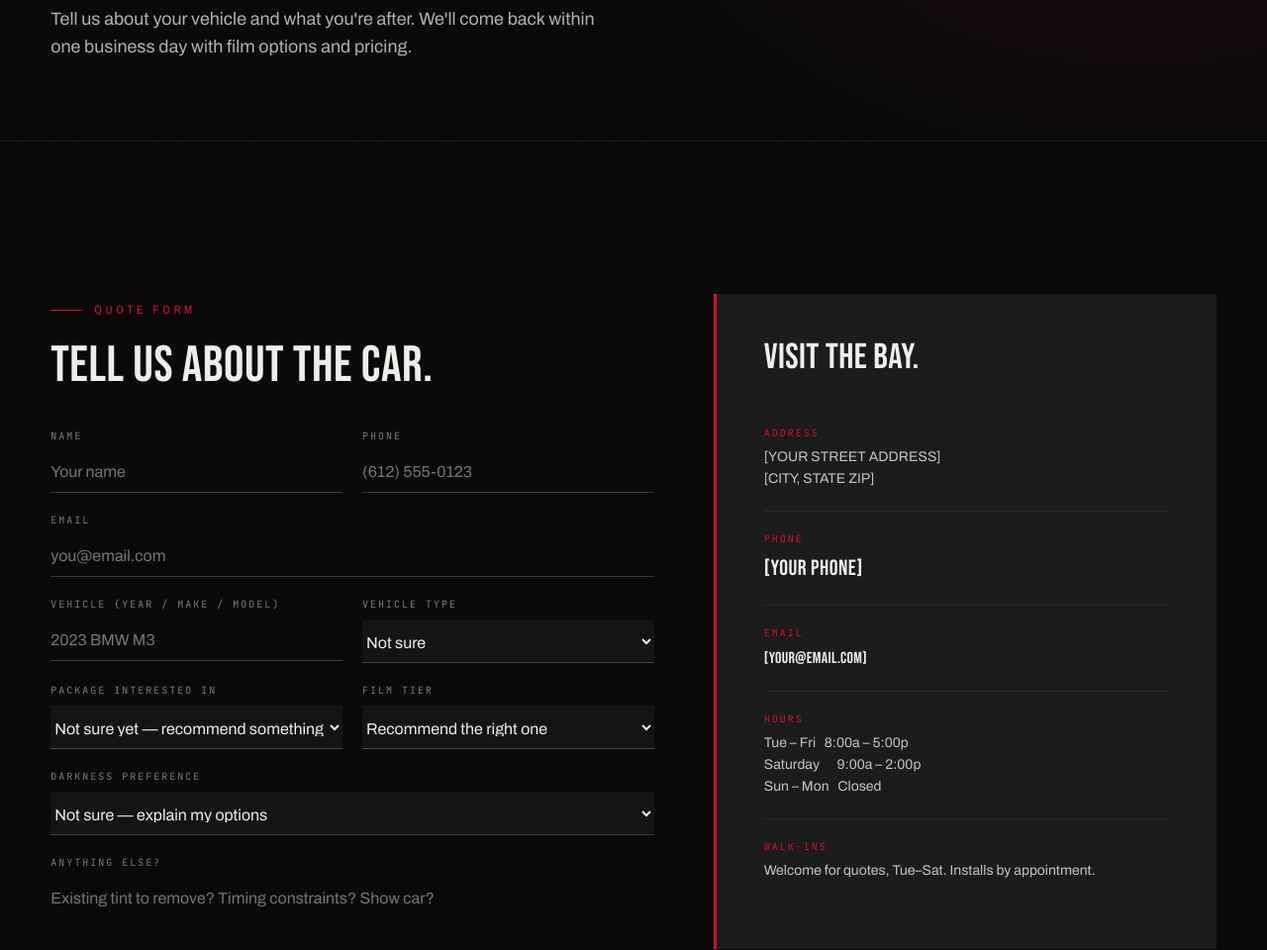
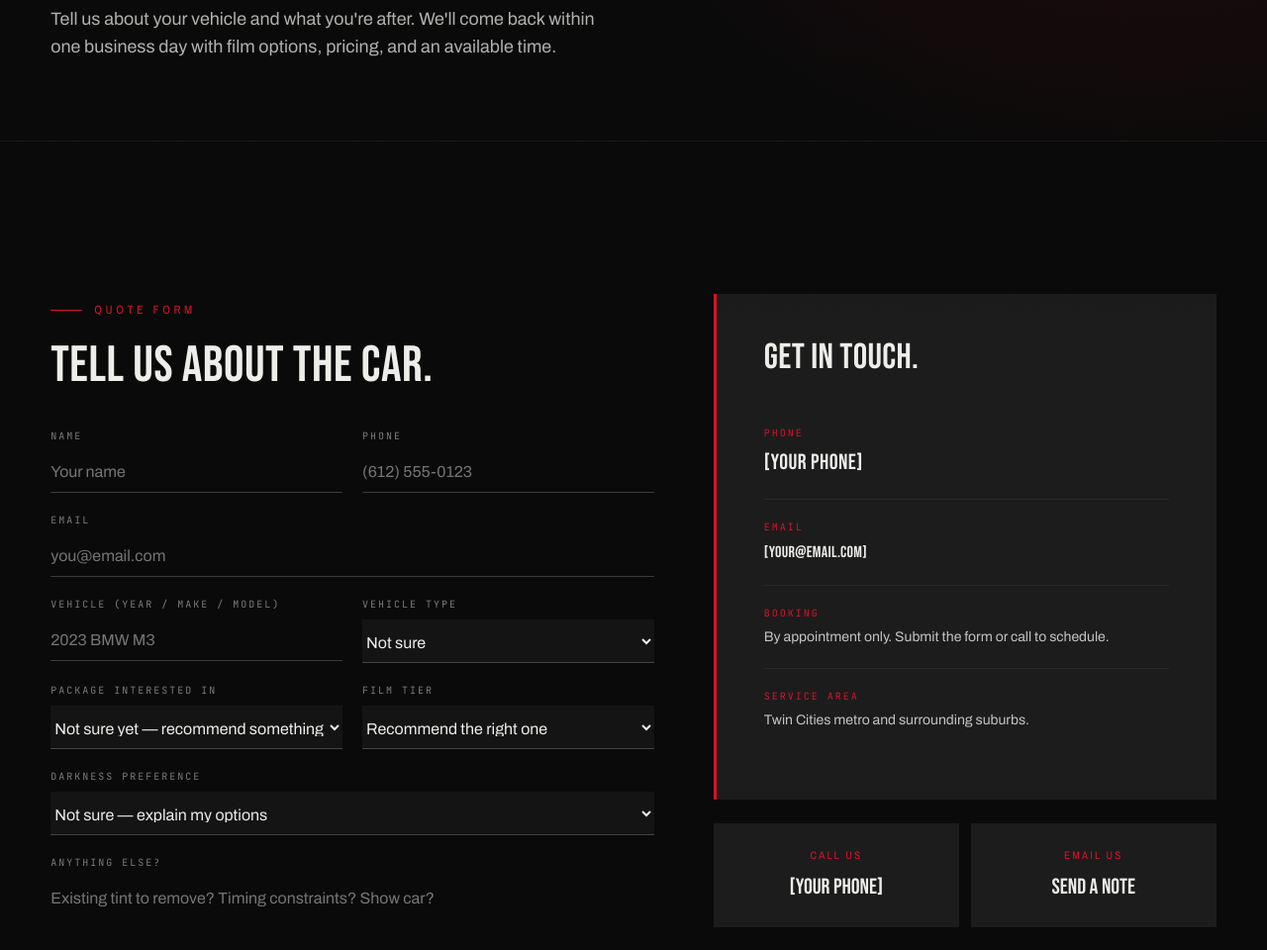
Before and after one commit to a-ch3n/Tint, a website: page public/contact.html in a window 1280 px wide. Shown: the part 489-1449 px from the top of the page at 99% size. Drawn offline with nearby package versions, Linux system fonts and the light colour scheme.

Commit message:
Update contact page content and structure

```diff
--- a/public/contact.html
+++ b/public/contact.html
@@ -4,8 +4,8 @@
 <meta charset="UTF-8">
 <meta name="viewport" content="width=device-width, initial-scale=1.0">
 <link rel="icon" type="image/jpeg" href="/assets/logo.jpg">
-<title>Contact & Free Quote — Jou Tints Minneapolis</title>
-<meta name="description" content="Book your free window tinting quote in Minneapolis. Call, email, or stop by the bay Tuesday through Saturday.">
+<title>Contact & Free Quote — Jou Tints</title>
+<meta name="description" content="Book your free window tinting appointment. Submit a quote request and we'll confirm pricing and a time within one business day.">
 <link rel="stylesheet" href="styles.css">
 </head>
 <body>
@@ -27,10 +27,10 @@
   <div class="page-head__inner">
     <div class="crumbs reveal"><a href="index.html">Jou Tints</a> <span class="sep">/</span> Contact</div>
     <h1>
-      <span class="reveal" data-delay="1" style="display:block">GET A</span>
-      <span class="red reveal" data-delay="2" style="display:block">QUOTE.</span>
+      <span class="reveal" data-delay="1" style="display:block">BOOK AN</span>
+      <span class="red reveal" data-delay="2" style="display:block">APPOINTMENT.</span>
     </h1>
-    <p class="lede reveal" data-delay="3" style="margin-top: 40px;">Tell us about your vehicle and what you're after. We'll come back within one business day with film options and pricing.</p>
+    <p class="lede reveal" data-delay="3" style="margin-top: 40px;">Tell us about your vehicle and what you're after. We'll come back within one business day with film options, pricing, and an available time.</p>
   </div>
 </section>
 
@@ -122,15 +122,7 @@
 
     <div>
       <div class="info-card">
-        <h3>Visit the bay.</h3>
-
-        <div class="row">
-          <div class="label">Address</div>
-          <div class="value small">
-            [YOUR STREET ADDRESS]<br>
-            [CITY, STATE ZIP]
-          </div>
-        </div>
+        <h3>Get in touch.</h3>
 
         <div class="row">
           <div class="label">Phone</div>
@@ -143,17 +135,13 @@
         </div>
 
         <div class="row">
-          <div class="label">Hours</div>
-          <div class="value small">
-            Tue – Fri &nbsp; 8:00a – 5:00p<br>
-            Saturday &nbsp;&nbsp;&nbsp;&nbsp; 9:00a – 2:00p<br>
-            Sun – Mon &nbsp; Closed
-          </div>
+          <div class="label">Booking</div>
+          <div class="value small">By appointment only. Submit the form or call to schedule.</div>
         </div>
 
         <div class="row">
-          <div class="label">Walk-ins</div>
-          <div class="value small">Welcome for quotes, Tue–Sat. Installs by appointment.</div>
+          <div class="label">Service area</div>
+          <div class="value small">Twin Cities metro and surrounding suburbs.</div>
         </div>
       </div>
 
@@ -176,7 +164,7 @@
   <div class="footer__grid">
     <div class="footer__brand">
       <h3><span style="color:var(--red)">●</span> JOU TINTS</h3>
-      <p>Minneapolis's premium window tinting bay. Carbon and ceramic film for everything from daily drivers to show cars.</p>
+      <p>Twin Cities window tinting. Carbon and ceramic film for everything from daily drivers to show cars. By appointment only.</p>
     </div>
     <div class="footer__col">
       <h4>Services</h4>
@@ -198,12 +186,11 @@
       </ul>
     </div>
     <div class="footer__col">
-      <h4>Visit</h4>
+      <h4>Contact</h4>
       <ul>
-        <li><a href="contact.html">[YOUR STREET ADDRESS]<br>[CITY, STATE ZIP]</a></li>
         <li><a href="tel:YOURPHONE">[YOUR PHONE]</a></li>
         <li><a href="mailto:[YOUR@EMAIL.COM]">[YOUR@EMAIL.COM]</a></li>
-        <li>Tue–Fri: 8a–5p<br>Sat: 9a–2p</li>
+        <li>By appointment only</li>
       </ul>
     </div>
   </div>
```
